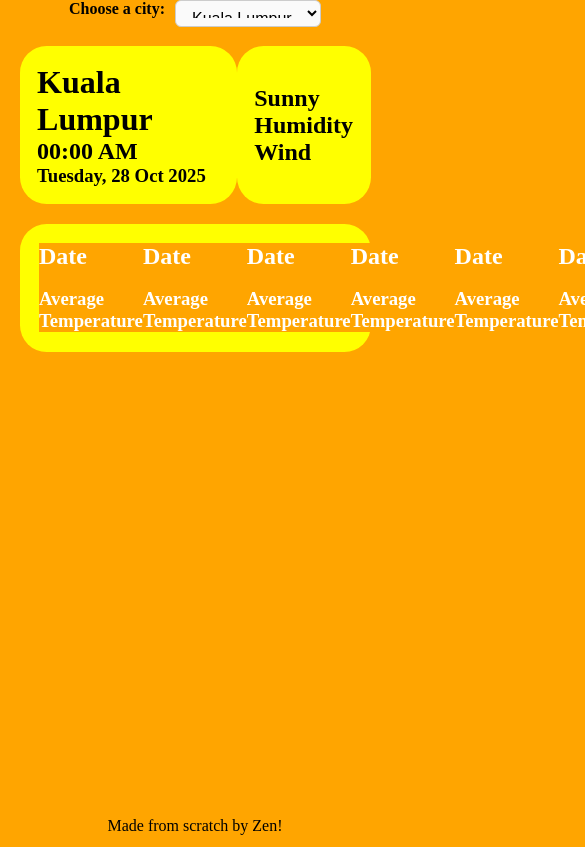
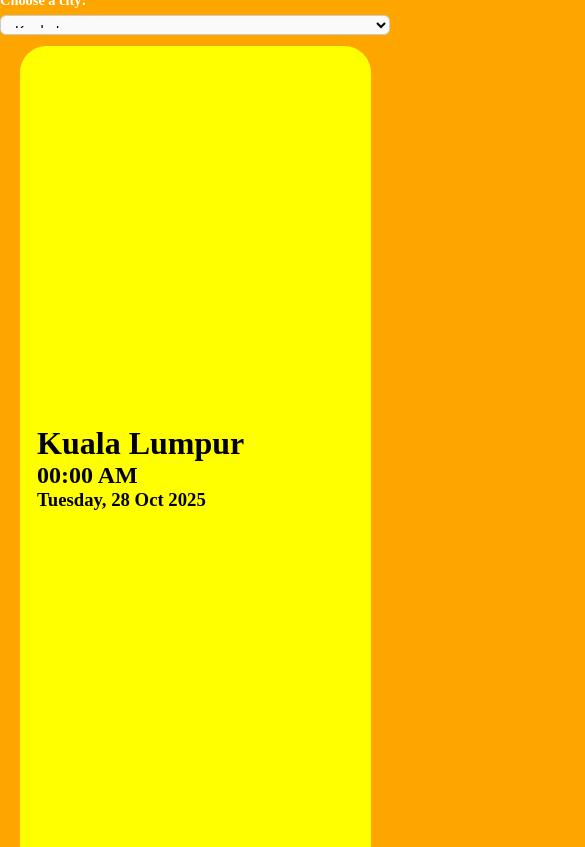
Before and after one commit to Zen-Yee/Basic-Weather-App, a website: page index.html in a window 390 px wide. Shown: the top 847 px of the page, 585 px wide, since content can reach past the window. Drawn offline with Linux system fonts and the light colour scheme; no server answers.

Commit message:
Updated CSS for mobile view
Updated styles for responsiveness and layout adjustments.

```diff
--- a/style.css
+++ b/style.css
@@ -6,7 +6,7 @@
 
 body {
   background-color: orange;
-  height: 100vh;
+  height: 100dvh;
   width: 100%;
   display: flex;
   flex-direction: column;
@@ -24,12 +24,14 @@ body {
   width: 100%;
   display: flex;
   justify-content: center;
+  align-items: center;
 }
 
 label[for="citys"] {
   font-size: 1rem;
   font-weight: 600;
   margin-right: 10px;
+  color: white;
 }
 
 #citys {
@@ -40,6 +42,7 @@ label[for="citys"] {
   font-size: 1rem;
   cursor: pointer;
   transition: border-color 0.3s;
+  height: 20px;
 }
 
 #container-current, #container-forecast {
@@ -49,7 +52,7 @@ label[for="citys"] {
   max-width: 100%;
   height: 100%;
   align-content: stretch;
-  row-gap: 10px;
+  column-gap: 10px;
 }
 
 .sectionbox {
@@ -70,11 +73,45 @@ label[for="citys"] {
 .forecast-cards{
     background-color: orange;
     color: white;
+    height: 100%;
 }
 
 footer {
-  height: 20pt;
+  height: 20px;
   width: 100%;
   display: flex;
   justify-content: center;
 }
+
+@media (max-width: 600px) {
+    body {
+        height: auto;
+        min-height: 100dvh;
+        padding-bottom: 2rem;
+    }
+
+    .sectionbox{
+        height: auto;
+        min-height: 100dvh;
+    }
+
+    #container-current, .forecast-cards{
+        flex-direction: column;
+    }
+
+    #container-city-dropdown {
+      flex-direction: column;    /* stack vertically */
+      align-items: flex-start;   /* align to left */
+      gap: 6px;                  /* smaller gap */
+    }
+
+    label[for="citys"] {
+      font-size: 0.9rem;
+    }
+
+    #citys {
+      width: 100%;               /* full width dropdown */
+      font-size: 0.9rem;
+      padding: 6px 10px;
+    }
+  }
```
